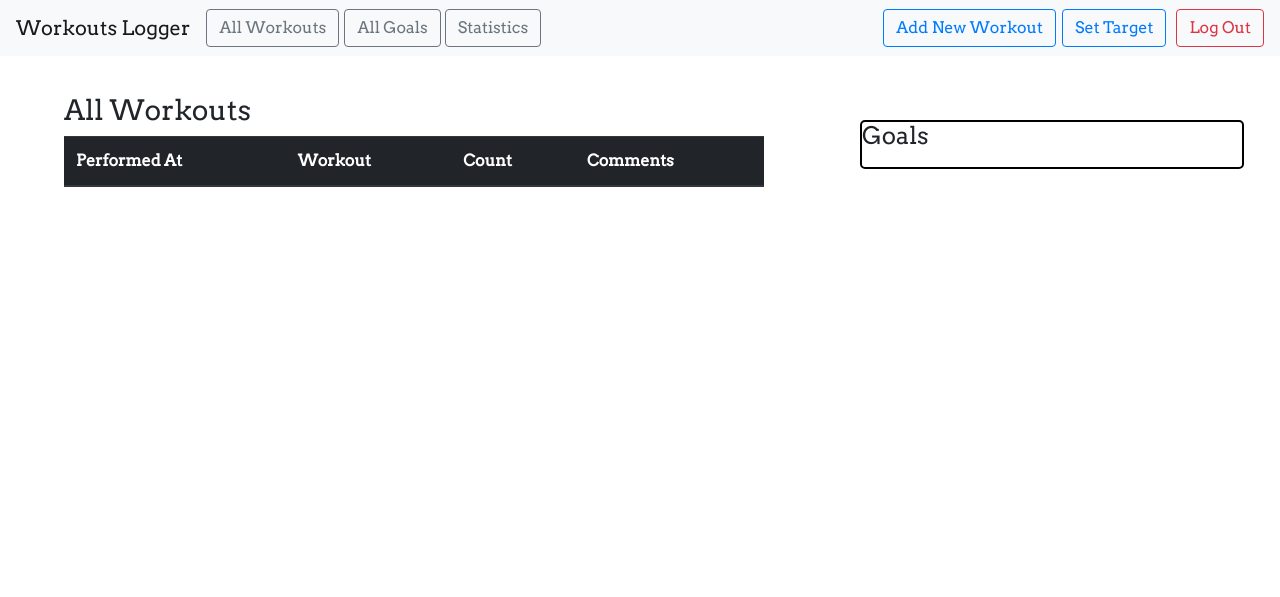
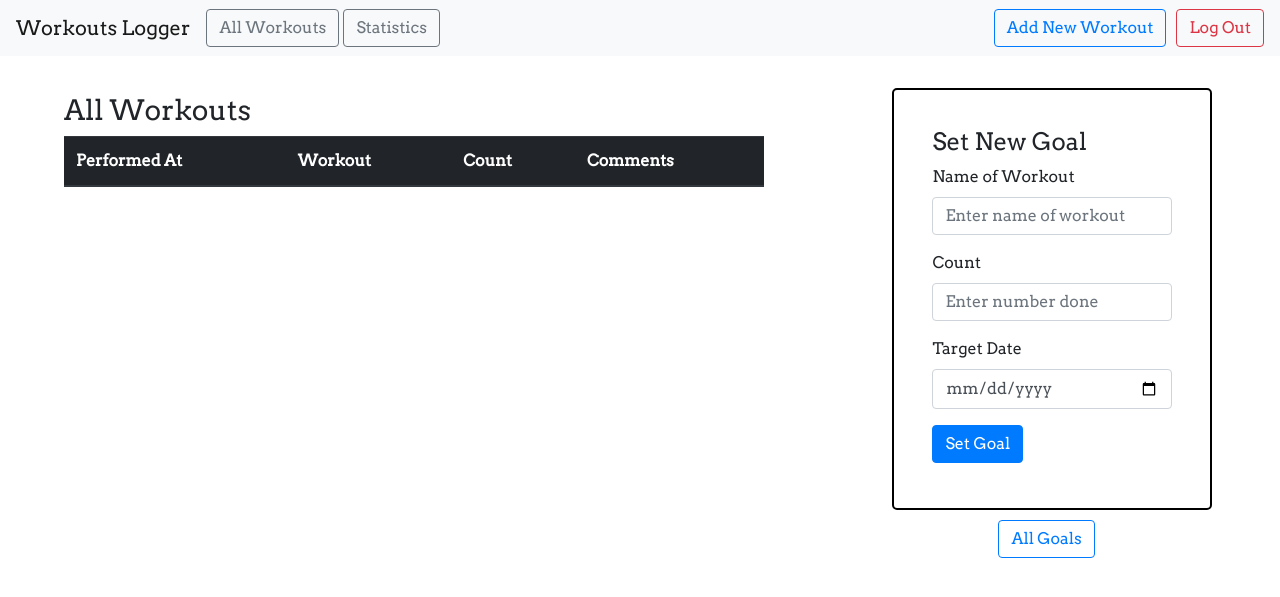
Before and after one commit to hemanthkumar314/Workout_Logger, a Flask app: page /all in a window 1280 px wide. Shown: the top 597 px of the page. Run offline with Flask 3, Linux system fonts and the light colour scheme; the visitor is signed in with stand-in values (Sample User, id 1); data comes from the database, SQL or seed files in the repository; data that the repository does not hold is empty; some libraries are stand-ins or nearby versions.

Commit message:
still updatingg..

```diff
--- a/app/auth.py
+++ b/app/auth.py
@@ -19,9 +19,13 @@ def login_post():
 
     user = User.query.filter_by(email=email).first()
 
-    if not user or not (user.password==password):
+    if not user:
+        flash('Please Register and try again.')
+        return redirect(url_for('auth.signup'))
+    elif not (user.password==password):
         flash('Please check your login details and try again.')
         return redirect(url_for('main.index'))
+
     login_user(user, remember=remember)
     return render_template('main.html')
 
--- a/app/main.py
+++ b/app/main.py
@@ -4,6 +4,7 @@ from .models import Workout
 from .models import Target
 from flask import Blueprint, render_template, redirect, url_for, request, flash, abort
 from flask_login import current_user, login_required
+from datetime import datetime
 
 main = Blueprint('main', __name__)
 
@@ -26,7 +27,8 @@ def profile():
 def user_workouts():
     user = User.query.filter_by(email=current_user.email).first_or_404()
     workouts = user.workouts  # Workout.query.filter_by(author=user).order_by(Workout.date_posted.desc())
-    return render_template('all_workouts.html', workouts=workouts, user=user)
+    current_date = datetime.now()
+    return render_template('all_workouts.html', workouts=workouts, user=user,current_date=current_date)
 
 #all target
 @main.route("/alltargets")
@@ -37,10 +39,6 @@ def user_targets():
     return render_template('all_targets.html', targets=targets, user=user)
 
 #new target
-@main.route("/newtarget")
-@login_required
-def new_target():
-    return render_template('target.html')
 
 @main.route("/newtarget", methods=['POST'])
 @login_required
@@ -48,12 +46,13 @@ def new_target_post():
     workout=request.form.get('workout')
     count = request.form.get('count')
     date = request.form.get('date')
+    target_date=datetime.strptime(date, '%Y-%m-%d').date()
     print(workout,count, date)
-    workout = Target(workout=workout,count=count,target=date, author=current_user)
+    workout = Target(workout=workout,count=count,target=target_date, author=current_user)
     db.session.add(workout)
     db.session.commit()
-    flash('Your workout has been added!')
-    return redirect(url_for('main.home'))
+    flash('New goal has been added!')
+    return redirect(url_for('main.user_targets'))
 
 #new workout
 @main.route("/new")
@@ -64,14 +63,32 @@ def new_workout():
 @main.route("/new", methods=['POST'])
 @login_required
 def new_workout_post():
-    workout=request.form.get('workout')
+    workout_name=request.form.get('workout')
     count = request.form.get('count')
     comment = request.form.get('comment')
-    print(workout,count, comment)
-    workout = Workout(workout=workout,count=count,comment=comment, author=current_user)
+    print(workout_name,count, comment)
+
+    workout = Workout(workout=workout_name,count=count,comment=comment, author=current_user)
     db.session.add(workout)
     db.session.commit()
+
     flash('Your workout has been added!')
+
+    current_date_str = datetime.now().strftime('%Y-%m-%d')
+    current_date = datetime.strptime(current_date_str, '%Y-%m-%d').date()
+
+    goal = Target.query.filter_by(workout=workout_name).first()
+    print(goal.target.day,current_date.day)
+    if goal and goal.target.day>current_date.day:
+        if goal.count>int(count):
+            goal.count-=int(count)
+            goal.comment=f"You still have {goal.count} no. of {workout}s to complete the goal."
+        else:
+            goal.count=0
+            goal.comment="You completed the goal"
+
+        db.session.commit()
+
     return redirect(url_for('main.home'))
 
 #update workout
@@ -79,12 +96,31 @@ def new_workout_post():
 @login_required
 def update_workout(workout_id):
     workout = Workout.query.get_or_404(workout_id)
+    in_count=workout.count
     if request.method == "POST":
-        workout.workout = request.form['workout']
-        workout.count = request.form['count']
+        workout_name=request.form['workout']
+        count=request.form['count']
+        workout.workout = workout_name
+        workout.count = count
         workout.comment = request.form['comment']
         db.session.commit()
         flash('Your workout has been updated!')
+
+        current_date_str = datetime.now().strftime('%Y-%m-%d')
+        current_date = datetime.strptime(current_date_str, '%Y-%m-%d').date()
+
+        goal = Target.query.filter_by(workout=workout_name).first()
+        print(goal.target.day,current_date.day)
+        if goal and goal.target.day>current_date.day:
+            if goal.count>int(count):
+                goal.count-=int(count)
+                goal.comment=f"You still have {goal.count} no. of {workout}s to complete the goal."
+            else:
+                goal.count=0
+                goal.comment="You completed the goal"
+
+            db.session.commit()
+
         return redirect(url_for('main.user_workouts'))
 
     return render_template('update_workout.html', workout=workout)
--- a/app/models.py
+++ b/app/models.py
@@ -22,6 +22,7 @@ class Target(db.Model):
     id = db.Column(db.Integer, primary_key=True)
     workout = db.Column(db.Text, nullable=False)
     count = db.Column(db.Integer, nullable=False)
-    date_posted = db.Column(db.DateTime, nullable=False, default=datetime.utcnow)
+    date_posted = db.Column(db.DateTime, nullable=False,default=datetime.utcnow)
     target = db.Column(db.DateTime, nullable=False)
+    comment = db.Column(db.Text)
     user_id = db.Column(db.Integer, db.ForeignKey('user.id'), nullable=False)
--- a/app/static/beauty.css
+++ b/app/static/beauty.css
@@ -5,11 +5,12 @@
 .box{
   border:2px solid black;
   border-radius: 5px;
-  width: 30%;
-  height:60%;
+  width: 25%;
+  height:50%;
   margin:auto;
-  margin-top:5%;
-  margin-left:7.5%;
-  margin-right:1%;
+  margin-top:2.5%;
+  margin-left:10%;
+  /* margin-right:1%; */
+  padding:3%;
   align-items: center;
 }
--- a/app/templates/all_targets.html
+++ b/app/templates/all_targets.html
@@ -19,6 +19,7 @@
             <th scope="col">Count</th>
             <th scope="col">Added on</th>
             <th scope="col">Target Date</th>
+            <th scope="col">Update</th>
             </tr>
         </thead>
         <tbody>
@@ -28,6 +29,7 @@
             <td>{{ target.count }}</td>
             <td>{{ target.date_posted.strftime('%d/%m/%Y') }}</td>
             <td>{{ target.target.strftime('%d/%m/%Y')  }}</td>
+            <td>{{ target.comment }}</td>
             <td>
                 <a
                 href="{{ url_for('main.delete_target', target_id=target.id) }}"
--- a/app/templates/all_workouts.html
+++ b/app/templates/all_workouts.html
@@ -54,14 +54,58 @@
   </div>
 
   <div class="box">
-    <h4 >Goals</h4>
-    <ul>
-      {% for target in targets %}
-        <li>{{ target }}</li>
-      {% endfor %}
-    </ul>
+    <div>
+      <form method="POST" action="/newtarget">
+        <h4>Set New Goal</h4>
+        <div class="form-group" >
+          <label for="workout">Name of Workout</label>
+          <input
+            type="text"
+            class="form-control"
+            id="workout"
+            name="workout"
+            aria-describedby="pushupHelp"
+            placeholder="Enter name of workout"
+            required
+          />
+        </div>
+        <div class="form-group" >
+          <label for="count">Count</label>
+          <input
+            type="number"
+            class="form-control"
+            id="count"
+            name="count"
+            aria-describedby="pushupHelp"
+            placeholder="Enter number done"
+            required
+          />
+        </div>
+        <div class="form-group">
+          <label for="date">Target Date</label>
+          <input
+            type="date"
+            class="form-control"
+            id="date"
+            name="date"
+            aria-describedby="dateHelp"
+            placeholder="Select a date"
+            min="{{ current_date }}"
+            required
+          />
+        </div>
+        <button type="submit" class="btn btn-primary" style="margin-bottom: 2.5%;">Set Goal</button>
+      </form>
+    </div>
   </div>
 </div>
+<a
+  href="{{ url_for('main.user_targets') }}"
+  class="btn btn-outline-primary"
+  role="button"
+  style="margin-left: 78%;margin-top: 10px;"
+  >All Goals</a
+>
 
 
 {% endblock %}
--- a/app/templates/base.html
+++ b/app/templates/base.html
@@ -78,17 +78,6 @@
             >
             {% endif %}
           </li>
-          <li class="nav-item active">
-            {% if current_user.is_authenticated %}
-            <a
-              href="{{ url_for('main.user_targets') }}"
-              class="btn btn-outline-secondary"
-              role="button"
-              style="margin-left: 5px;"
-              >All Goals</a
-            >
-            {% endif %}
-          </li>
           <li class="nav-item">
             {% if current_user.is_authenticated %}
             <a
@@ -109,15 +98,6 @@
             role="button"
 
             >Add New Workout</a
-          >
-          {% endif %}
-          {% if current_user.is_authenticated %}
-          <a
-            href="{{ url_for('main.new_target') }}"
-            class="btn btn-outline-primary"
-            role="button"
-            style="margin-left: 6px;"
-            >Set Target</a
           >
           {% endif %}
           {% if not current_user.is_authenticated %}
--- a/app/templates/signup.html
+++ b/app/templates/signup.html
@@ -9,8 +9,7 @@
     <h2>Sign Up</h2>
     {% with messages = get_flashed_messages() %} {% if messages %}
     <div class="notification is-danger">
-      {{ messages[0] }}. Go to
-      <a href="{{ url_for('auth.login') }}">login page</a>.
+      {{ messages[0] }}.
     </div>
     {% endif %} {% endwith %}
     <div class="form-group">
```
Also changed, not shown: app/templates/target.html (deleted, +0 -59 lines), 1 other file.
